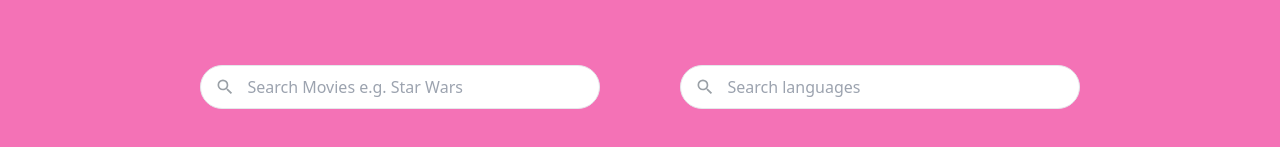
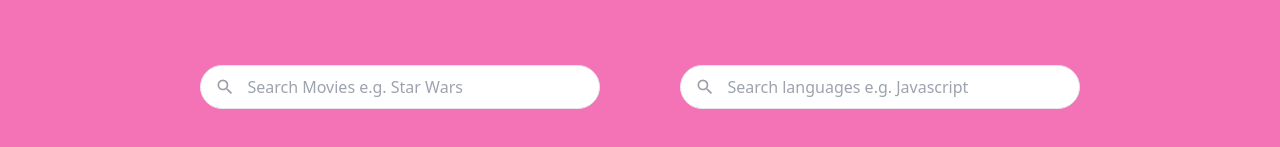
Before and after one commit to alptugidin/react-searchbox-like-google, a React (Create React App) app: page / in a window 1280 px wide. Shown: the part 159-306 px from the top of the page. Built offline with nearby package versions, Linux system fonts and the light colour scheme; the HTML template or start-up script is replaced by a standard one.

Commit message:
fix placeholder

```diff
--- a/src/App.tsx
+++ b/src/App.tsx
@@ -104,7 +104,7 @@ const App = (): JSX.Element => {
             onChange={handleOnChange2}
             onClick={handleOnclick2}
             results={results}
-            placeHolder='Search languages'
+            placeHolder='Search languages e.g. Javascript'
             darkMode={darkMode}
             showDetail
             showImage
```
